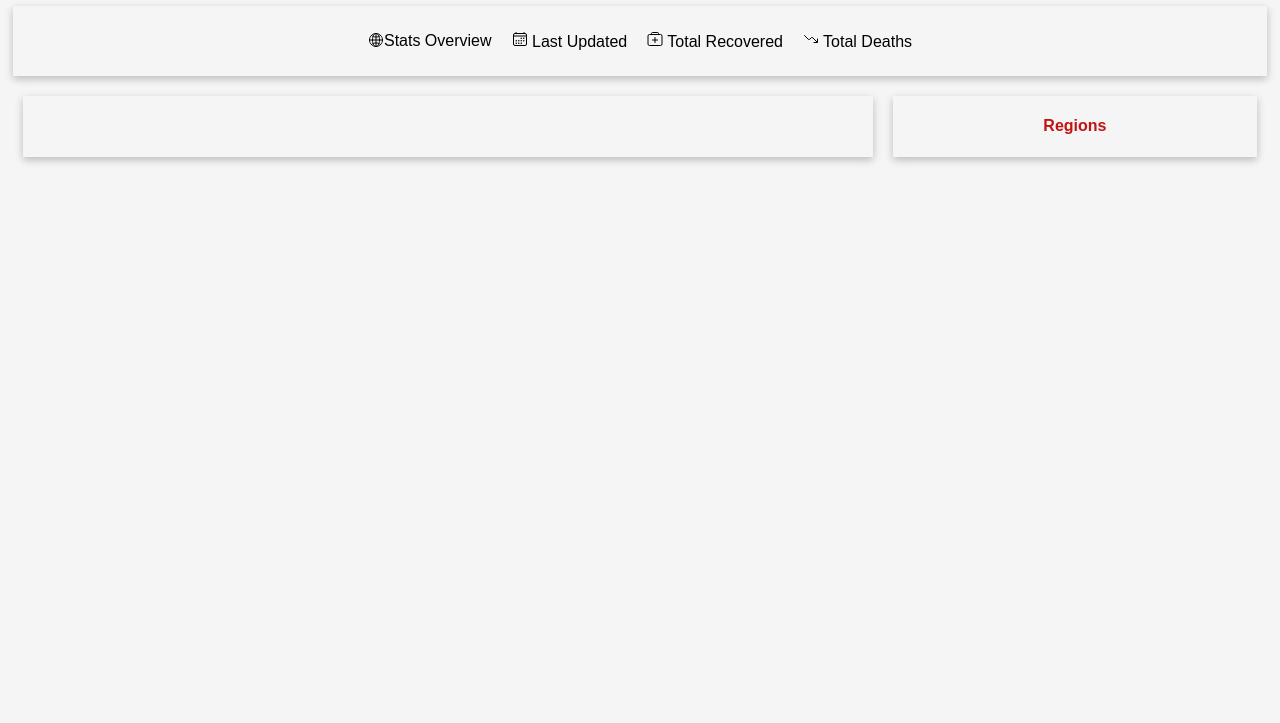
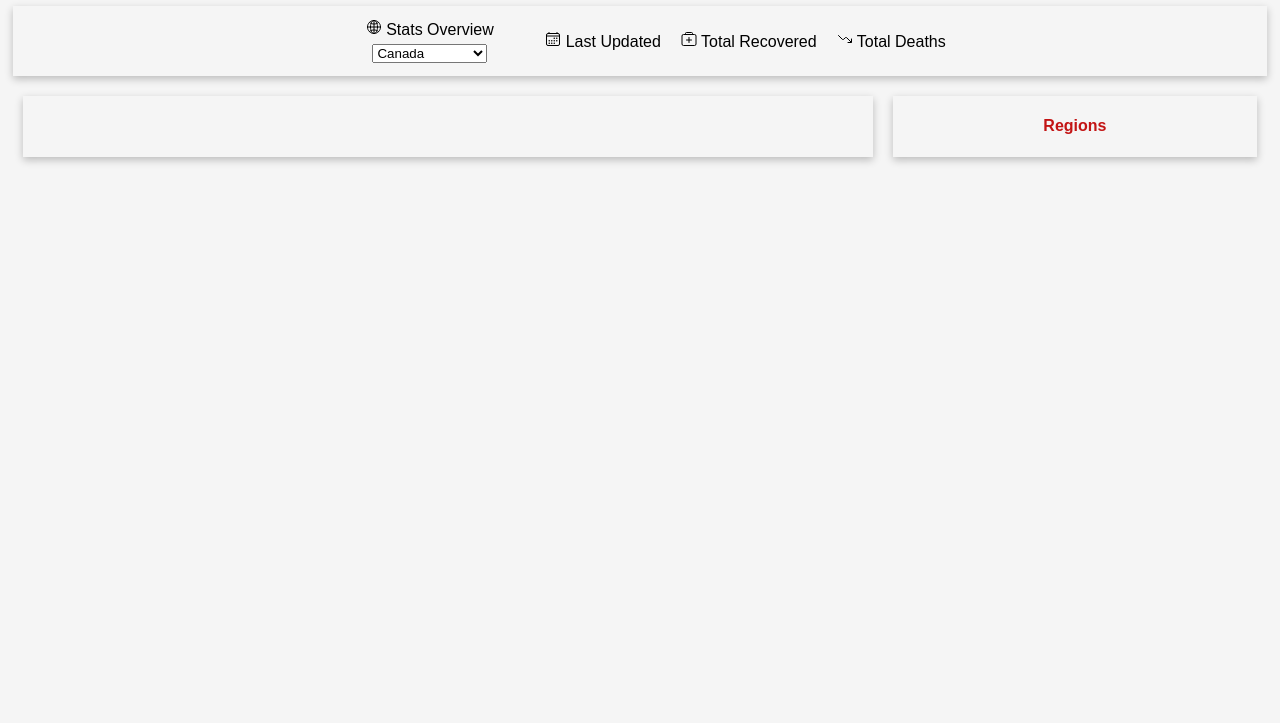
Before and after one commit to Jasleenkaur1998/CovidTracker, a plain HTML site: page index.html in a window 1280 px wide. Shown: the part 77-800 px from the top of the page. Drawn offline with nearby package versions, Linux system fonts and the light colour scheme; no server answers.

Commit message:
Refs #16: Added a select box to select the region

```diff
--- a/index.html
+++ b/index.html
@@ -17,9 +17,29 @@
     <h1>Covid Tracker</h1>
     <div class=" flex-container">
         <div class="header-container">
-            <div style="display: flex; flex-direction: row;">
-                <ion-icon name="globe-outline"></ion-icon>
-                Stats Overview
+            <div class="cases-container" id="total-cases">
+                <div>
+                    <ion-icon name="globe-outline"></ion-icon>
+                    Stats Overview
+                </div>
+                <div>
+                    <select name="area" id="area">
+                        <option value="canada">Canada</option>
+                        <option value="ontario">Ontario</option>
+                        <option value="quebec">Quebec</option>
+                        <option value="alberta">Alberta</option>
+                        <option value="british-columbia">British Columbia</option>
+                        <option value="manitoba">Manitoba</option>
+                        <option value="new-brunswick">New Brunswick</option>
+                        <option value="newfoundland-and-labrador">Newfoundland and Labrador</option>
+                        <option value="northwest-territories">Northwest Territories</option>
+                        <option value="nova-scotia">Nova Scotia</option>
+                        <option value="nunavut">Nunavut</option>
+                        <option value="prince-edward-island">Prince Edward Island</option>
+                        <option value="saskatchewan">Saskatchewan</option>
+                        <option value="yukon">Yukon</option>
+                    </select>
+                </div>
             </div>
             <div>
                 <ion-icon name="calendar-outline"></ion-icon>
--- a/styles/styles.css
+++ b/styles/styles.css
@@ -31,6 +31,16 @@ h1 {
     padding: 10px;
 }
 
+.cases-container {
+    display: flex;
+    flex-direction: column;
+    gap: 5px;
+}
+
+#area {
+    width: 60%;
+}
+
 .content-container {
     display: flex;
     grid-gap: 20px;
```
